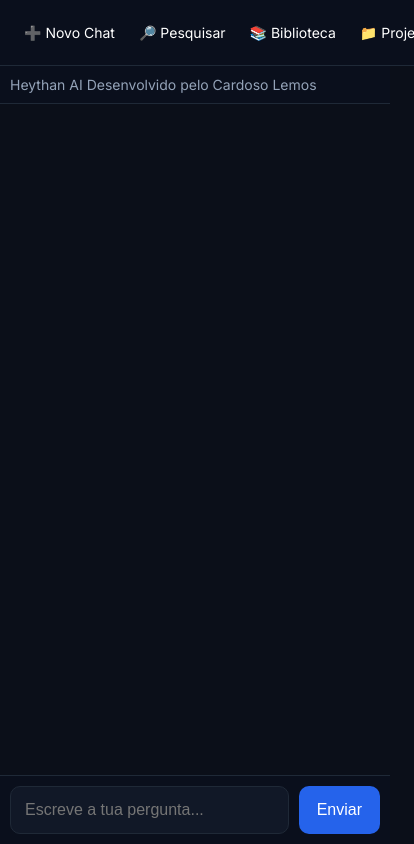
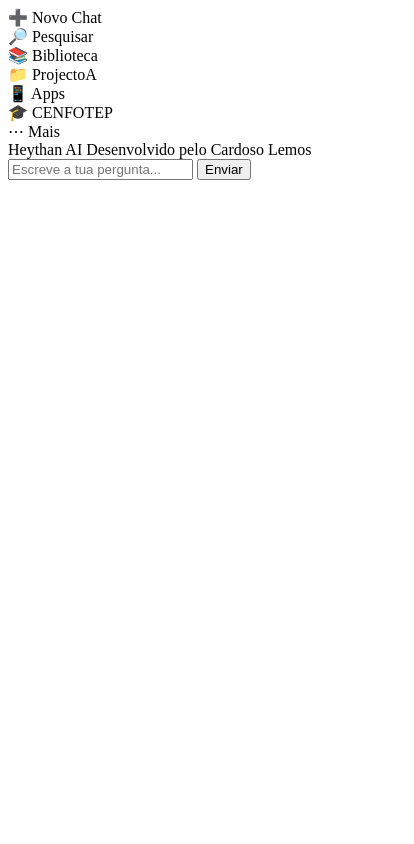
Before and after one commit to cardosolemos312-source/ia-busca, a website: page public/index.html in a window 390 px wide. Shown: the whole page, 414 px wide, since content can reach past the window. Drawn offline with Linux system fonts and the light colour scheme.

Commit message:
atualização do site

```diff
--- a/public/index.html
+++ b/public/index.html
@@ -1,154 +1,4 @@
-<!DOCTYPE html>
-<html lang="pt">
-<head>
-<meta charset="UTF-8">
-<title>Heythan AI</title>
 
-<!-- Fonte estilo ChatGPT -->
-<link href="https://fonts.googleapis.com/css2?family=Inter:wght@400;600&display=swap" rel="stylesheet">
-
-<style>
-body {
-  margin: 0;
-  font-family: "Inter", Arial;
-  background: #0b0f19;
-  color: white;
-  display: flex;
-  height: 100vh;
-}
-
-/* SIDEBAR */
-#sidebar {
-  width: 240px;
-  background: #0a0f1c;
-  padding: 12px;
-  display: flex;
-  flex-direction: column;
-  border-right: 1px solid #1f2937;
-}
-
-/* MAIN */
-#main {
-  flex: 1;
-  display: flex;
-  flex-direction: column;
-}
-
-/* TOP */
-#topbar {
-  padding: 12px;
-  background: #0a0f1c;
-  font-size: 13px;
-  color: #94a3b8;
-  border-bottom: 1px solid #1f2937;
-}
-
-/* CHAT */
-#chat {
-  flex: 1;
-  padding: 20px;
-  overflow-y: auto;
-}
-
-.user {
-  color: #60a5fa;
-  margin: 10px 0;
-}
-
-.ia {
-  color: #e5e7eb;
-  margin: 10px 0;
-}
-
-/* INPUT FIXO */
-#inputArea {
-  display: flex;
-  padding: 12px;
-  background: #0a0f1c;
-  border-top: 1px solid #1f2937;
-}
-
-input {
-  flex: 1;
-  padding: 14px;
-  border: 1px solid #1f2937;
-  border-radius: 10px;
-  background: #111827;
-  color: white;
-  outline: none;
-}
-
-button {
-  margin-left: 10px;
-  padding: 12px 18px;
-  border: none;
-  border-radius: 10px;
-  background: #2563eb;
-  color: white;
-  cursor: pointer;
-}
-
-button:hover {
-  background: #1d4ed8;
-}
-
-/* 🔥 RESPONSIVO PARA TELEFONE */
-@media (max-width: 768px) {
-
-  body {
-    flex-direction: column;
-    font-size: 18px; /* 🔥 aumenta o texto no telemóvel */
-  }
-
-  #sidebar {
-    width: 100%;
-    flex-direction: row;
-    overflow-x: auto;
-    border-right: none;
-    border-bottom: 1px solid #1f2937;
-  }
-
-  .menu {
-    flex: 1;
-    text-align: center;
-    font-size: 14px; /* 🔥 menus maiores */
-    padding: 12px;
-    white-space: nowrap;
-  }
-
-  #topbar {
-    font-size: 14px;
-    padding: 10px;
-  }
-
-  #chat {
-    flex: 1;
-    padding: 16px;
-    font-size: 18px; /* 🔥 mensagens maiores */
-    overflow-y: auto;
-  }
-
-  .user, .ia {
-    font-size: 18px;
-    line-height: 1.4;
-  }
-
-  #inputArea {
-    position: sticky;
-    bottom: 0;
-    padding: 10px;
-  }
-
-  input {
-    font-size: 16px;
-    padding: 14px;
-  }
-
-  button {
-    font-size: 16px;
-  }
-}
-</style>
 </head>
 
 <body>
```
